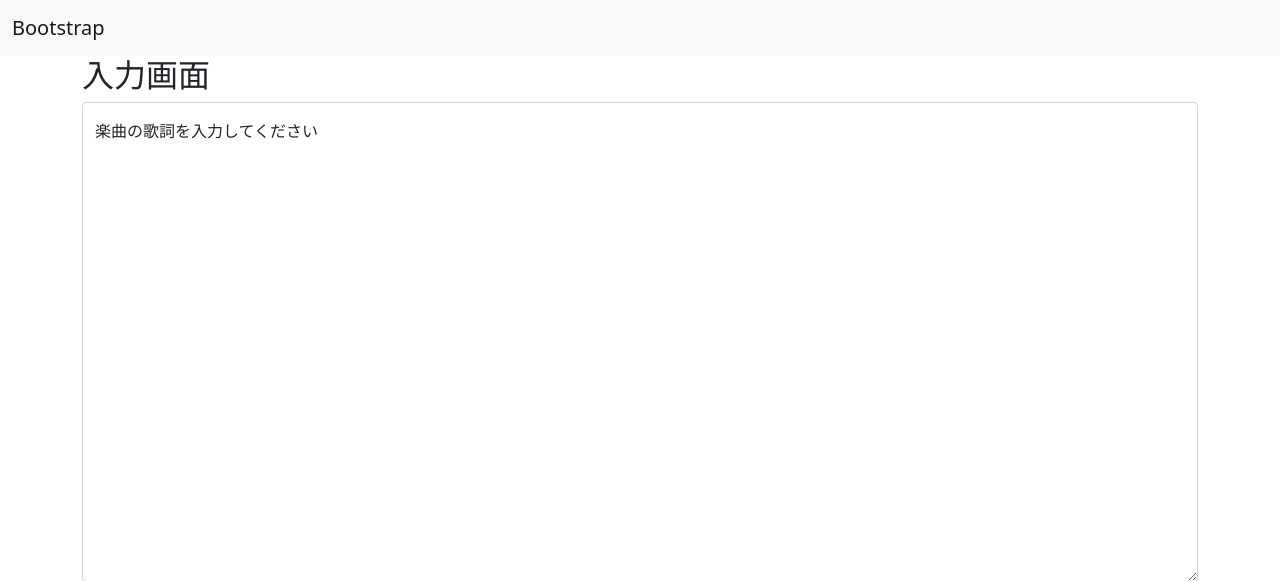
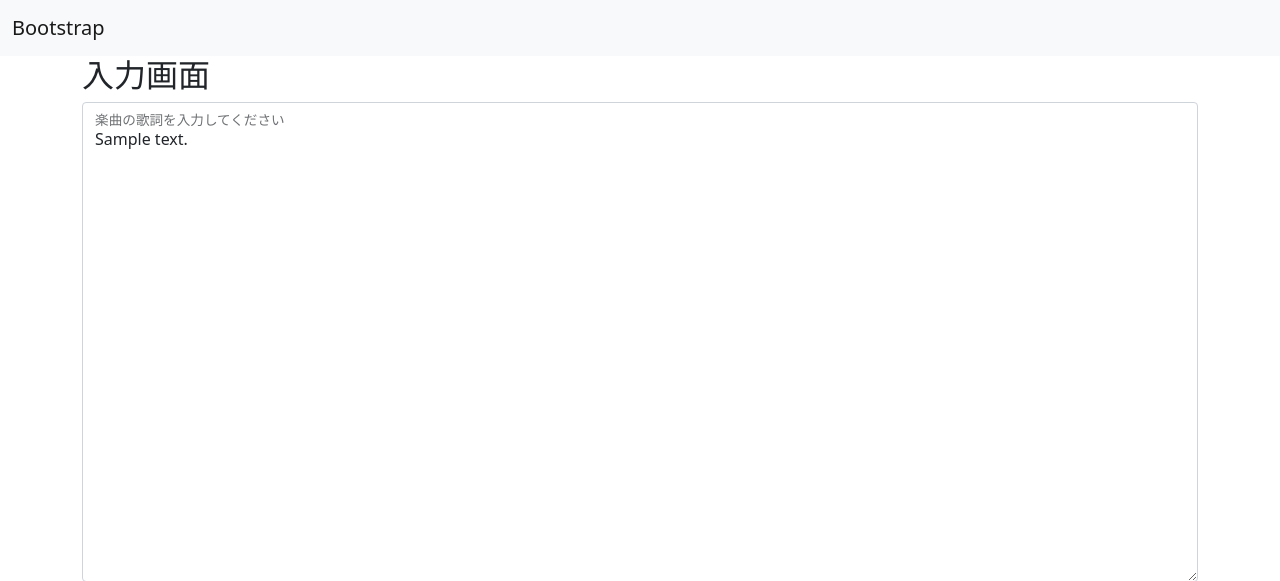
Before and after one commit to tkdshi/lylicsapp, a Django app: template hello/templates/index.html in a window 1280 px wide. Shown: the top 581 px of the page. Run offline with Django 3.2, Linux system fonts and the light colour scheme; the template is opened without the code that fills it: most values are stand-ins (such as "Sample title", 1, 10 or a date in 2020).

Commit message:
Update index.html

```diff
--- a/hello/templates/index.html
+++ b/hello/templates/index.html
@@ -9,7 +9,8 @@
     <div class="col-12">
       <h2>入力画面</h2>
       <div class="form-floating">
-        <textarea class="form-control" placeholder="Leave a comment here" id="floatingTextarea2" style="height: 30em"></textarea>
+        {% csrf_token %}
+        <textarea class="form-control" placeholder="Leave a comment here" id="floatingTextarea2" style="height: 30em" name="lylictext">{{ lylictext }}</textarea>
         <label for="floatingTextarea2">楽曲の歌詞を入力してください</label>
       </div>
       <button type="submit" class="btn btn-primary">送信</button>
```
